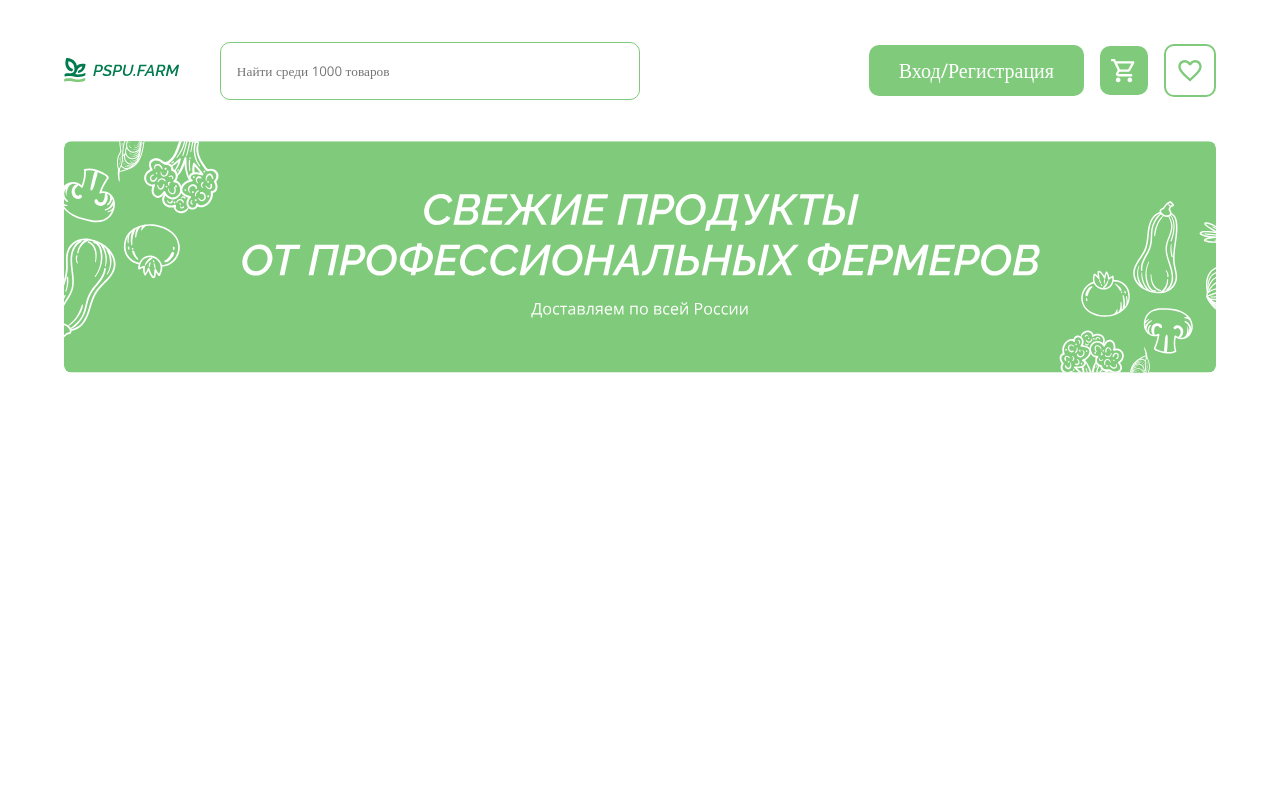
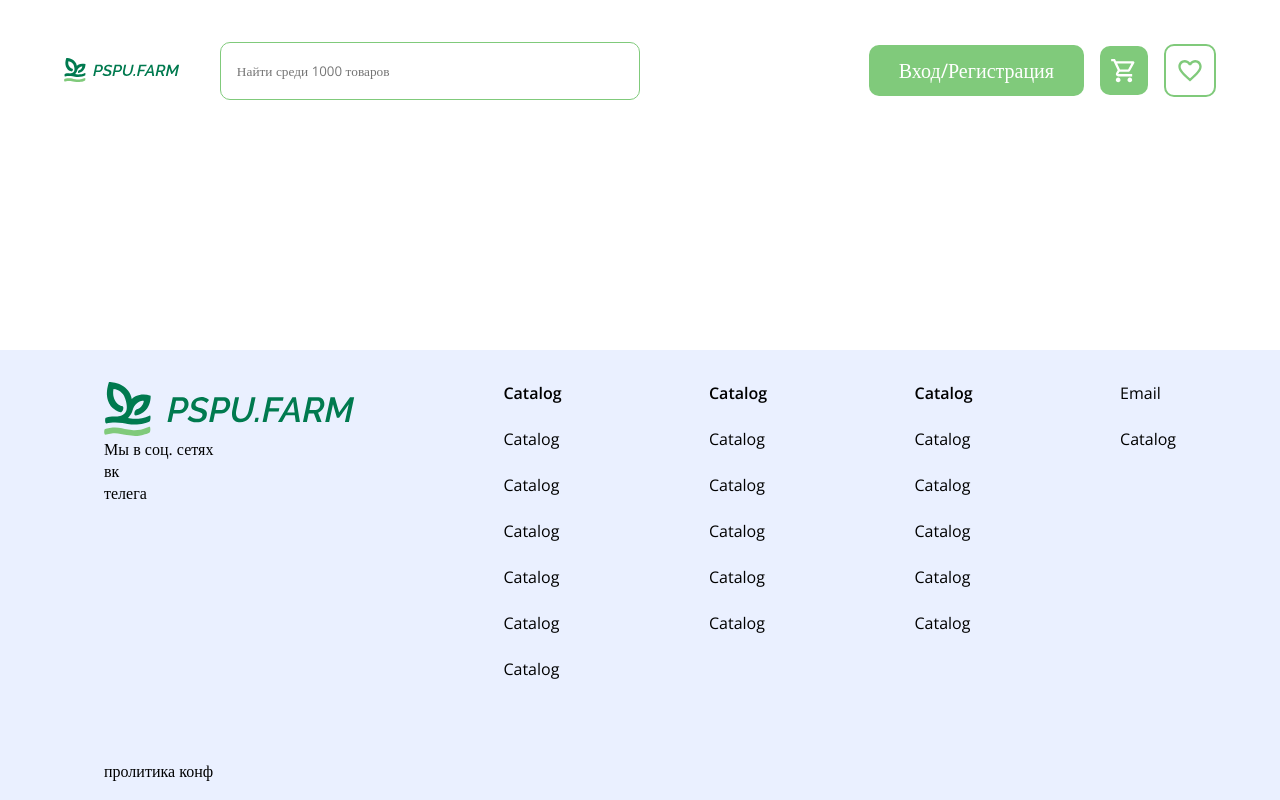
Before and after one commit to kirillkeril/papu_team_client, a React (Create React App) app: page / in a window 1280 px wide. Built offline with nearby package versions, Linux system fonts and the light colour scheme.

Commit message:
we;lnlkqw

```diff
--- /dev/null
+++ b/src/components/footer/Footer.js
@@ -0,0 +1,53 @@
+import {Image} from "../UIKit/Image/Image";
+import styles from "./footer.module.css";
+
+export const Footer = () => {
+  return (
+      <footer className={styles.footer}>
+          <div className={styles.top}>
+            <div>
+                <Image src={'./source/logo.svg'} width={'100%'}/>
+                <p>Мы в соц. сетях</p>
+                <nav className={styles.links}>
+                    <div>вк</div>
+                    <div>телега</div>
+                </nav>
+            </div>
+            <div className={styles.column}>
+                <span>Catalog</span>
+                <span>Catalog</span>
+                <span>Catalog</span>
+                <span>Catalog</span>
+                <span>Catalog</span>
+                <span>Catalog</span>
+                <span>Catalog</span>
+            </div>
+              <div className={styles.column}>
+                  <span>Catalog</span>
+                  <span>Catalog</span>
+                  <span>Catalog</span>
+                  <span>Catalog</span>
+                  <span>Catalog</span>
+                  <span>Catalog</span>
+              </div>
+              <div className={styles.column}>
+                  <span>Catalog</span>
+                  <span>Catalog</span>
+                  <span>Catalog</span>
+                  <span>Catalog</span>
+                  <span>Catalog</span>
+                  <span>Catalog</span>
+              </div>
+              <div className={styles.column}>
+                  <span>Email</span>
+                  <span>Catalog</span>
+              </div>
+          </div>
+          <div className={styles.bottom}>
+              <div>
+                  пролитика конф
+              </div>
+          </div>
+      </footer>
+  );
+}
--- /dev/null
+++ b/src/components/footer/footer.module.css
@@ -0,0 +1,38 @@
+.footer {
+    font-family: "Open Sans";
+    padding: 32px 104px 18px 104px;
+    position: absolute;
+    bottom: 0;
+    right: 0;
+    left: 0;
+    overflow: hidden;
+    display: flex;
+    flex-direction: column;
+    align-items: center;
+    justify-content: space-between;
+    min-height: 400px;
+    background: #EAF0FF;
+}
+.top {
+    width: 100%;
+    min-height: 100%;
+    display: flex;
+    justify-content: space-between;
+    align-items: flex-start;
+}
+.column:not(:last-child) > *:first-child {
+    font-weight: bold;
+}
+.column > *:not(:last-child){
+    margin-bottom: 24px;
+}
+.top > * {
+    display: flex;
+    flex-direction: column;
+    align-items: flex-start;
+    justify-content: space-between;
+}
+.links {}
+.bottom{
+    width: 100%;
+}
--- a/src/pages/MainPage/MainPage.js
+++ b/src/pages/MainPage/MainPage.js
@@ -4,36 +4,38 @@ import { useNavigate } from "react-router-dom";
 import { useContext } from "react";
 import Store from "../../store/store";
 import { Image } from "../../components/UIKit/Image/Image";
+import {Footer} from "../../components/footer/Footer";
 export const MainPage = () => {
   const store = useContext(Store);
   return (
     <div className={styles.page}>
       <Header />
-      <main className={styles.mainBlock}>
-        <div className={styles.banner}>
-          <div
-            style={{
-              position: "absolute",
-              top: 0,
-              left: 0,
-              right: 0,
-              bottom: 0,
-            }}
-          >
-            <Image
-              style={{
-                position: "absolute",
-                top: 0,
-                left: 0,
-                right: 0,
-                bottom: 0,
-              }}
-              width={"100%"}
-              src={"/source/banner.svg"}
-            />
-          </div>
-        </div>
-      </main>
+      {/*<main className={styles.mainBlock}>*/}
+      {/*  <div className={styles.banner}>*/}
+      {/*    <div*/}
+      {/*      style={{*/}
+      {/*        position: "absolute",*/}
+      {/*        top: 0,*/}
+      {/*        left: 0,*/}
+      {/*        right: 0,*/}
+      {/*        bottom: 0,*/}
+      {/*      }}*/}
+      {/*    >*/}
+      {/*      <Image*/}
+      {/*        style={{*/}
+      {/*          position: "absolute",*/}
+      {/*          top: 0,*/}
+      {/*          left: 0,*/}
+      {/*          right: 0,*/}
+      {/*          bottom: 0,*/}
+      {/*        }}*/}
+      {/*        width={"100%"}*/}
+      {/*        src={"/source/banner.svg"}*/}
+      {/*      />*/}
+      {/*    </div>*/}
+      {/*  </div>*/}
+      {/*</main>*/}
+        <Footer/>
     </div>
   );
 };
```
